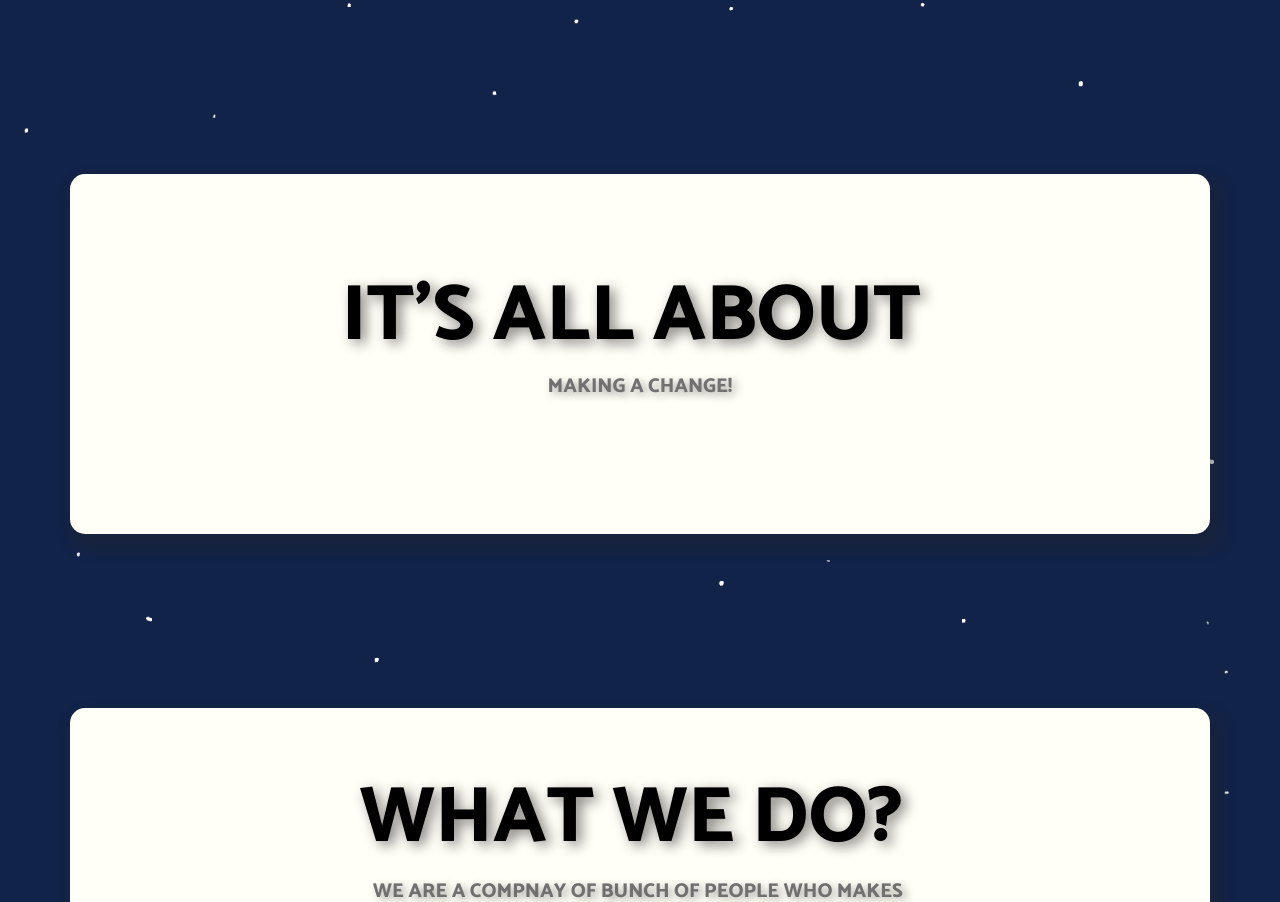
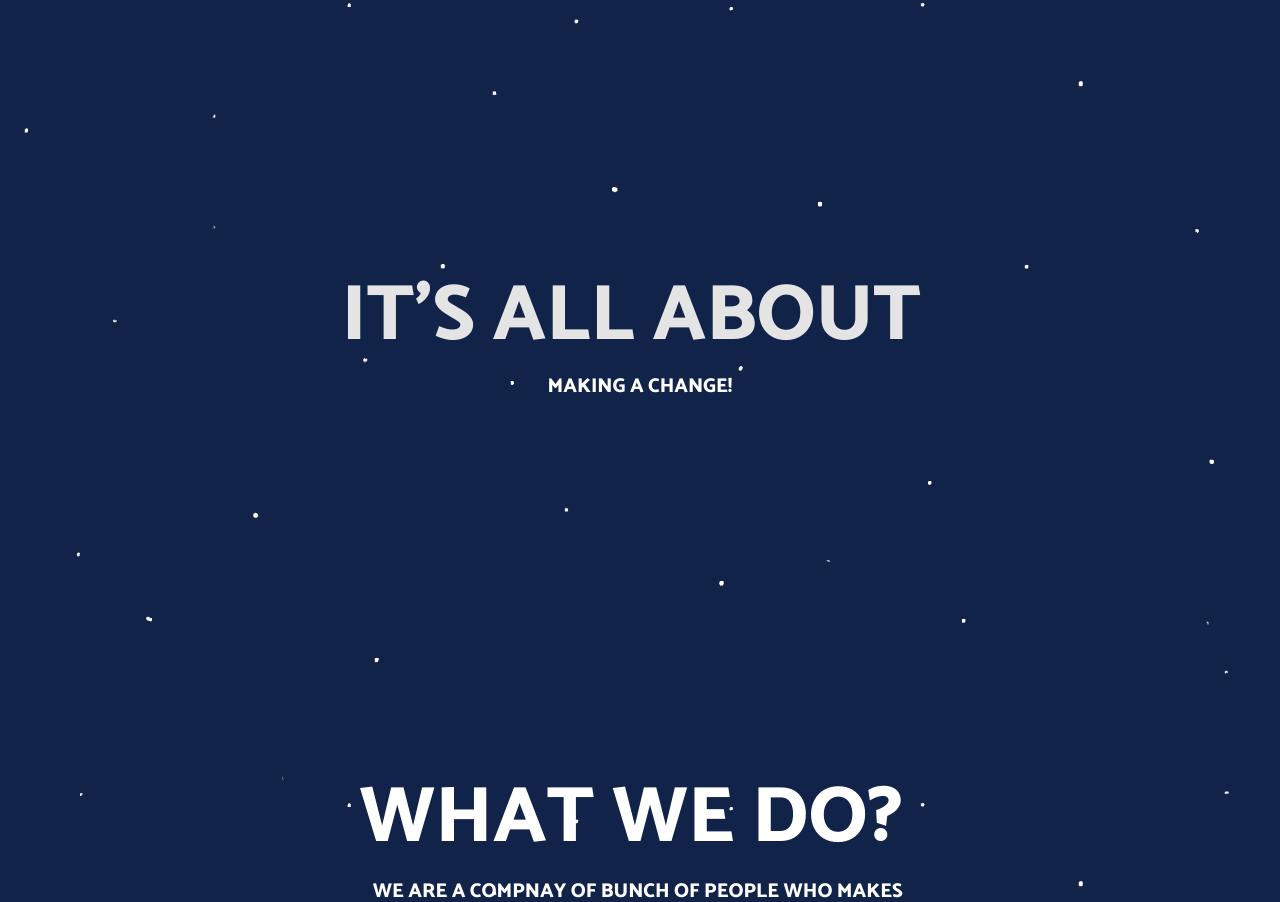
Before and after one commit to bucomputer123/builderbroz11-main, a Django app: page /about/ in a window 1280 px wide. Shown: the part 70-972 px from the top of the page. Run offline with Django 3.2, Linux system fonts and the light colour scheme.

Commit message:
fixed a lil bit of things

```diff
--- a/templates/about.html
+++ b/templates/about.html
@@ -65,56 +65,50 @@
 
 
 <div class="container">
-  <div class="row" style="text-align: center;margin-top: 174px;margin-bottom: 158px;background: #fffef7;border-radius: 15px;box-shadow: 7px 10px 13px 6px rgba(33,37,41,0.39);">
+  <div class="row" style="text-align: center;margin-top: 174px;margin-bottom: 158px;">
       <div class="col-md-12" style="height: 264px;margin-top: 96px;">
-          <h2 style="font-size: 78.88px;text-align: center;color: rgb(0,0,0);text-shadow: 5px 4px 13px rgba(0,0,0,0.49);font-family: Catamaran, sans-serif;">IT'S ALL ABOUT&nbsp;</h2>
-          <h1 style="color: rgb(113,113,113);font-family: Catamaran, sans-serif;text-shadow: 4px 3px 8px rgba(0,0,0,0.38);">MAKING A CHANGE!<br></h1>
+          <h2 style="font-size: 78.88px;text-align: center;color: rgb(228, 228, 228);;font-family: Catamaran, sans-serif;">IT'S ALL ABOUT&nbsp;</h2>
+          <h1 style="color: rgb(255, 255, 255);font-family: Catamaran, sans-serif;">MAKING A CHANGE!<br></h1>
       </div>
   </div>
-  <div class="row" style="text-align: center;margin-top: 174px;margin-bottom: 130px;background: #fffef7;border-radius: 15px;box-shadow: 7px 10px 13px 6px rgba(33,37,41,0.39);height: 390px;">
+  <div class="row" style="text-align: center;margin-top: 174px;margin-bottom: 130px;border-radius: 15px;">
       <div class="col-md-12" style="height: 349px;margin-top: 24px;">
-          <h2 style="font-size: 78.88px;text-align: center;color: rgb(0,0,0);text-shadow: 5px 4px 13px rgba(0,0,0,0.49);font-family: Catamaran, sans-serif; margin-top: 2rem;">WHAT WE DO?&nbsp;</h2>
-          <h1 style="color: rgb(112,112,112);font-family: Catamaran, sans-serif;text-shadow: 4px 3px 8px rgba(0,0,0,0.38);margin-top: 13px;">WE ARE A COMPNAY OF BUNCH OF PEOPLE WHO MAKES&nbsp;<br>&nbsp;&nbsp;&nbsp;&nbsp;&nbsp;&nbsp;GAMES , WEBSTES AND DISITAL ART<br><br>&nbsp; &nbsp;&nbsp;<br></h1>
+          <h2 style="font-size: 78.88px;text-align: center;color: rgb(255, 255, 255);font-family: Catamaran, sans-serif; margin-top: 2rem;">WHAT WE DO?&nbsp;</h2>
+          <h1 style="color: rgb(255, 255, 255);font-family: Catamaran, sans-serif;margin-top: 13px;">WE ARE A COMPNAY OF BUNCH OF PEOPLE WHO MAKES&nbsp;<br>&nbsp;&nbsp;&nbsp;&nbsp;&nbsp;&nbsp;GAMES , WEBSTES AND DISITAL ART<br><br>&nbsp; &nbsp;&nbsp;<br></h1>
       </div>
   </div>
 
 
 
-    <div class="row" style="margin-top: 55px;margin-bottom: 0px;">
-      <div class="col">
-          <section class="team-boxed" style="background: rgb(218,218,218);border-radius: 17px;box-shadow: 0px 0px 8px 4px rgba(49,52,55,0.12);">
+
+
+</div>
+
+<section>
   <div class="container">
-                  <div class="intro"></div>
-                  <div class="row people">
-                      <div class="col-md-6 col-lg-4 item">
-                          <div class="box"><img class="rounded-circle" src="me.png" />
-                              <h3 class="name">Ben Johnson</h3>
-                              <p class="title">Musician</p>
-                              <p class="description">Aenean tortor est, vulputate quis leo in, vehicula rhoncus lacus. Praesent aliquam in tellus eu gravida. Aliquam varius finibus est, et interdum justo suscipit id. Etiam dictum feugiat tellus, a semper massa. </p>
-                              <div class="social"><a href="#"><i class="fa fa-facebook-official"></i></a><a href="#"><i class="fa fa-twitter"></i></a><a href="#"><i class="fa fa-instagram"></i></a></div>
+      <div class="row" style="text-align: center;">
+          <div class="col" style="padding-right: 12px;width: 320px;">
+              <div style="margin-right: 520px;text-align: center;padding: 30px;"><img style="margin-top: 22px;width: 163px;margin-bottom: 21px;" src="/static/me.png" />
+                  <h1 style="font-size: 23px;color: rgb(255,255,255);width: 160px;">Rajvendra rahi</h1>
+                  <p style="color: rgb(252,252,252);width: 160px;">Leader</p>
+                  <p style="width: 160px; color: rgb(252,252,252);">hey, i like making video games.</p>
               </div>
           </div>
-                      <div class="col-md-6 col-lg-4 item">
-                          <div class="box"><img class="rounded-circle" src="2.jpg" />
-                              <h3 class="name">Emily Clark</h3>
-                              <p class="title">Artist</p>
-                              <p class="description">Aenean tortor est, vulputate quis leo in, vehicula rhoncus lacus. Praesent aliquam in tellus eu gravida. Aliquam varius finibus est, et interdum justo suscipit id. Etiam dictum feugiat tellus, a semper massa. </p>
-                              <div class="social"><a href="#"><i class="fa fa-facebook-official"></i></a><a href="#"><i class="fa fa-twitter"></i></a><a href="#"><i class="fa fa-instagram"></i></a></div>
+          <div class="col" style="padding-right: 12px;width: 320px;">
+              <div style="margin-right: 520px;text-align: center;padding: 30px;"><img style="margin-top: 22px;width: 163px;margin-bottom: 21px;" src="/static/me.png" />
+                  <h1 style="font-size: 23px;color: rgb(255,255,255);width: 160px;">Rajvendra rahi</h1>
+                  <p style="color: rgb(252,252,252);width: 160px;">Leader</p>
+                  <p style="width: 160px; color: rgb(252,252,252);">hey, i like making video games.</p>
               </div>
           </div>
-                      <div class="col-md-6 col-lg-4 item">
-                          <div class="box"><img class="rounded-circle" src="3.jpg" />
-                              <h3 class="name">Carl Kent</h3>
-                              <p class="title">Stylist</p>
-                              <p class="description">Aenean tortor est, vulputate quis leo in, vehicula rhoncus lacus. Praesent aliquam in tellus eu gravida. Aliquam varius finibus est, et interdum justo suscipit id. Etiam dictum feugiat tellus, a semper massa. </p>
-                              <div class="social"><a href="#"><i class="fa fa-facebook-official"></i></a><a href="#"><i class="fa fa-twitter"></i></a><a href="#"><i class="fa fa-instagram"></i></a></div>
+          <div class="col" style="padding-right: 12px;width: 320px;">
+              <div style="margin-right: 520px;text-align: center;padding: 30px;"><img style="margin-top: 22px;width: 163px;margin-bottom: 21px;" src="/static/me.png" />
+                  <h1 style="font-size: 23px;color: rgb(255,255,255);width: 160px;">Rajvendra rahi</h1>
+                  <p style="color: rgb(252,252,252);width: 160px;">Leader</p>
+                  <p style="width: 160px;color: rgb(252,252,252); ">hey, i like making video games.</p>
               </div>
           </div>
       </div>
   </div>
 </section>
-      </div>
-  </div>
-
-</div>
 {% endblock body%}
--- a/templates/base.html
+++ b/templates/base.html
@@ -59,6 +59,25 @@
   </nav>
 
 {% block body %}{% endblock body %}
+<footer style="margin-top: 50px;">
+  <div class="container">
+      <div class="row">
+          <div class="col-md-3">
+
+          </div>
+          <div class="col-md-3"></div>
+          <div class="col-md-3"></div>
+          <div class="col-md-3"></div>
+      </div>
+  </div>
+  <div class="container">
+      <div class="row">
+          <div class="col-md-12" style="text-align: center;">
+              <h5 style="margin-top: 8px;">Copyright © 2020 <br /><br /></h5>
+          </div>
+      </div>
+  </div>
+</footer>
 
 </body>
 </html>
```
Also changed, not shown: templates/index.html (+12 -2 lines), static/thekey.jpg (added). Lines whose indentation alone changed are shown as unchanged.
